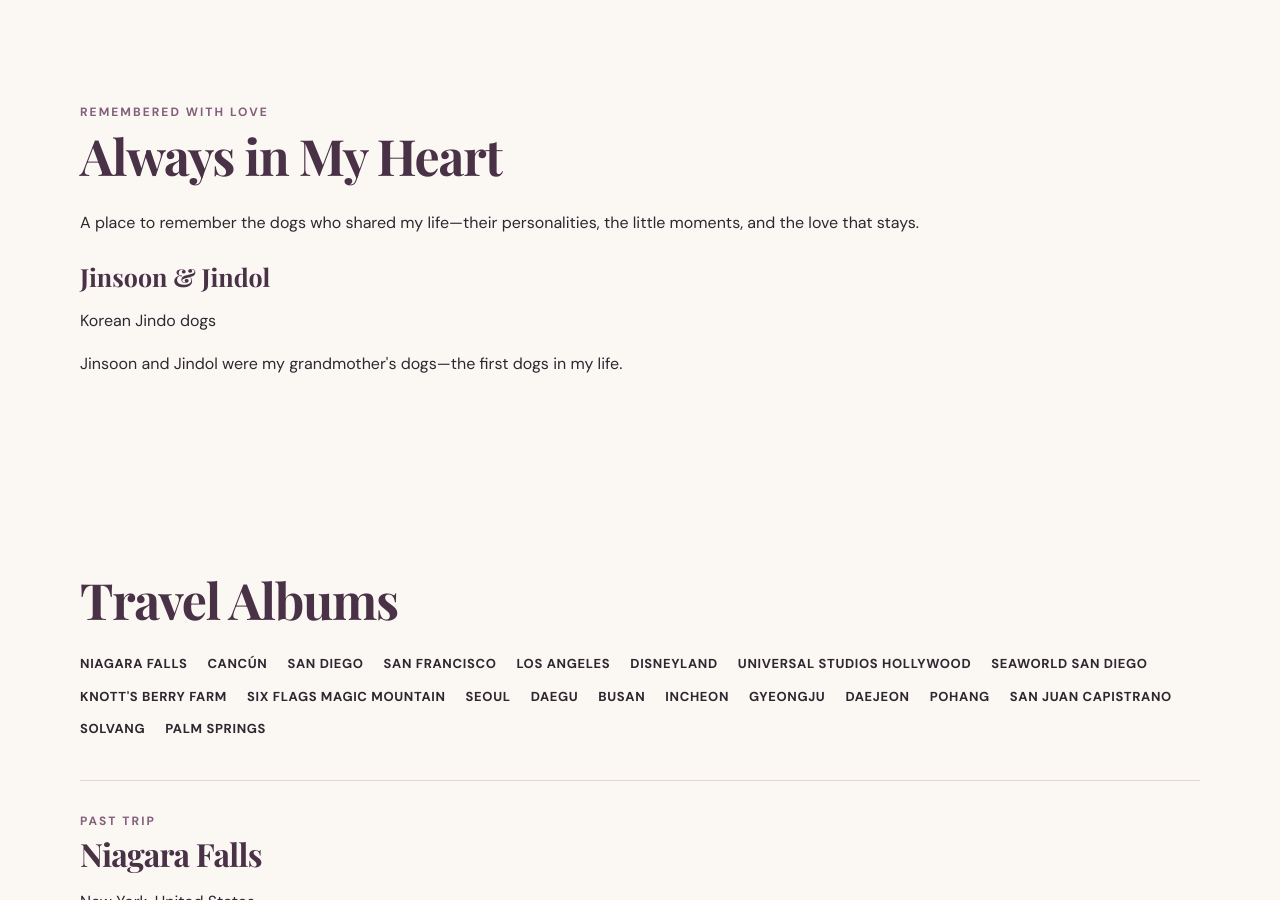
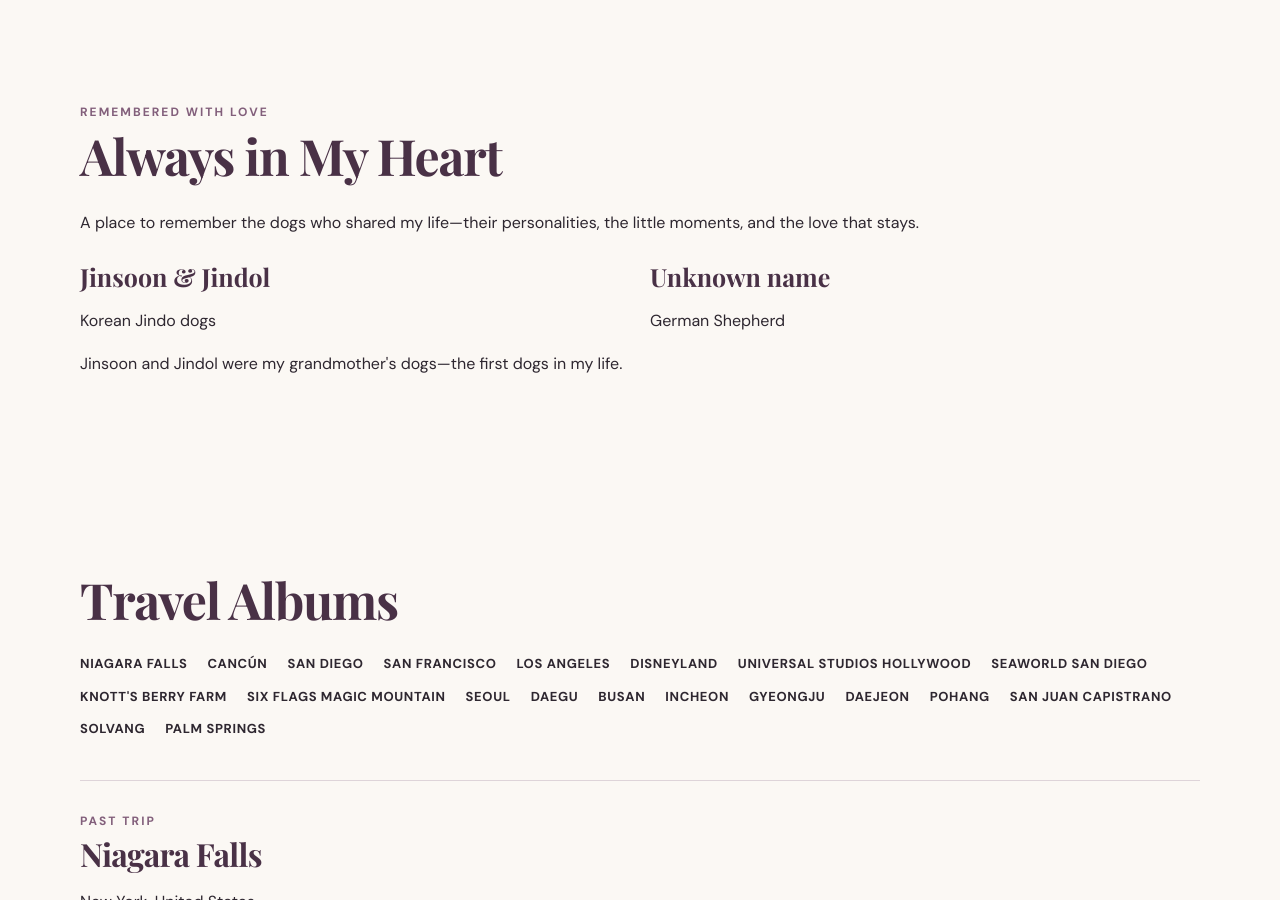
Before and after one commit to lydiarim22-coder/mindoflydia, a Jekyll site: the page built from photo-gallery.html, in a window 1280 px wide and 900 px high, scrolled down 1233 px. Built offline with Jekyll 4.4.1, drawn with Linux system fonts in a browser that asks for light colours; some web fonts are replaced.

Commit message:
Add German Shepherd to dog memorial gallery

```diff
--- a/_data/dog_memorials.yml
+++ b/_data/dog_memorials.yml
@@ -4,3 +4,6 @@
 - name: "Jinsoon & Jindol"
   breed: Korean Jindo dogs
   memory: "Jinsoon and Jindol were my grandmother's dogs—the first dogs in my life."
+
+- name: "Unknown name"
+  breed: German Shepherd
```
